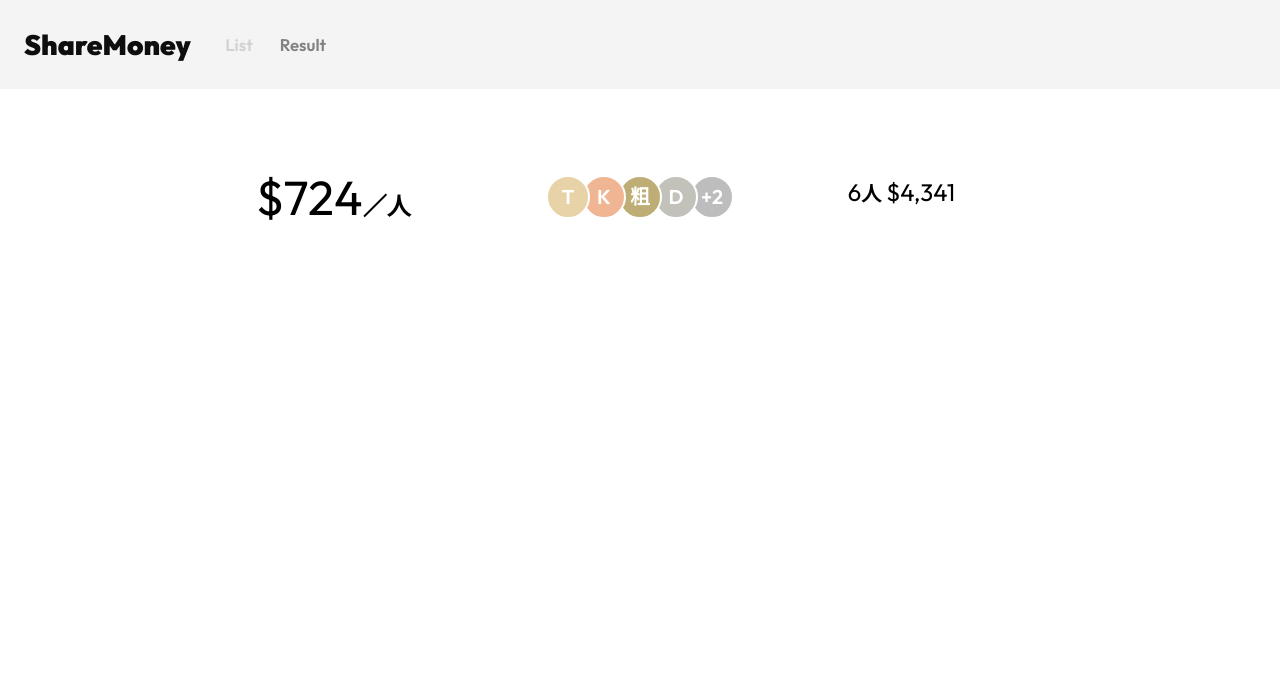
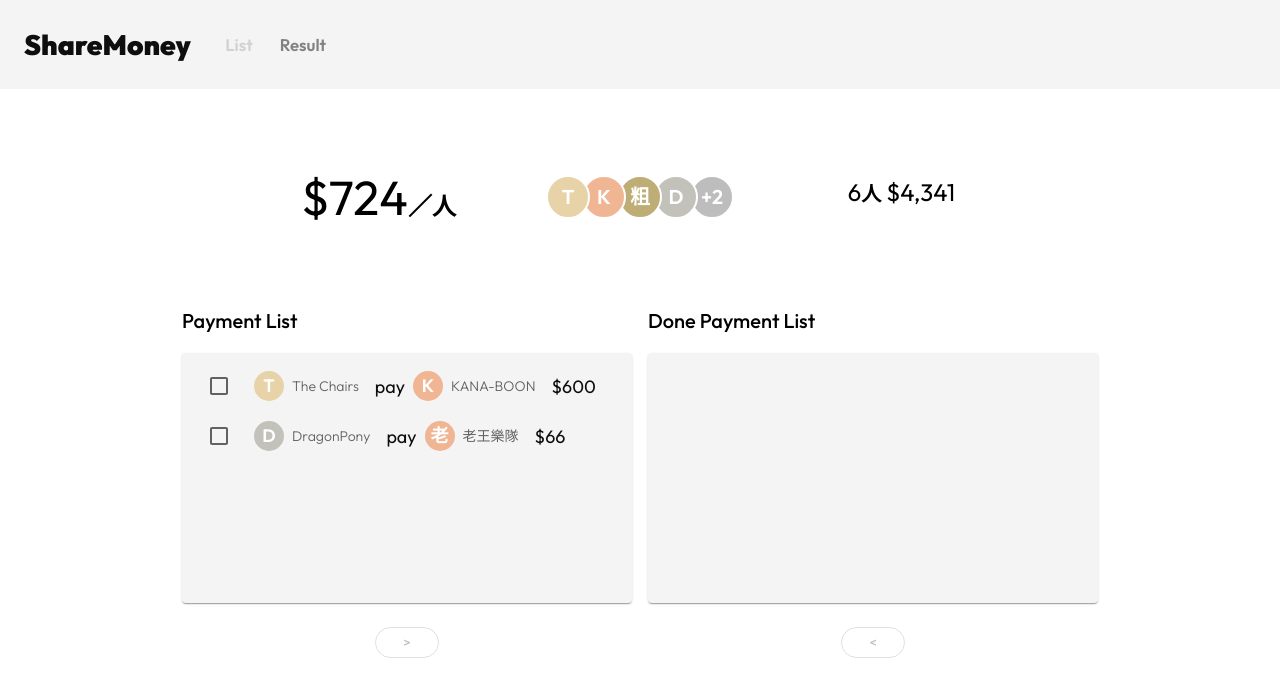
Before and after one commit to a03993/share-money-app, a React (Create React App) app: page / in a window 1280 px wide. Both pictures are taken after a click on the button "Result". Shown: the top 696 px of the page. Built offline with nearby package versions, Linux system fonts and the light colour scheme; the HTML template or start-up script is replaced by a standard one.

Commit message:
feat: create PaymentList and PaymentTransferList components and update result page

```diff
--- /dev/null
+++ b/src/components/PaymentList.js
@@ -0,0 +1,85 @@
+import React from "react";
+import {
+  List,
+  ListItemButton,
+  ListItemIcon,
+  ListItemText,
+  Checkbox,
+  Paper,
+  Avatar,
+} from "@mui/material";
+
+import { paymentListStyle } from "../styles/paymentListStyle";
+
+const PaymentList = ({ items, paymentDetails, checked, handleToggle }) => (
+  <Paper sx={{ width: 450, height: 250, overflow: "auto", marginTop: 2 }}>
+    <List dense component="div" role="list">
+      {items.map((value) => {
+        const labelId = `transfer-list-item-${value}-label`;
+        const paymentDetail = paymentDetails[value];
+
+        return (
+          <ListItemButton
+            key={value}
+            role="listitem"
+            onClick={handleToggle(value)}
+          >
+            <ListItemIcon>
+              <Checkbox
+                checked={checked.includes(value)}
+                tabIndex={-1}
+                disableRipple
+                inputProps={{
+                  "aria-labelledby": labelId,
+                }}
+              />
+            </ListItemIcon>
+            <ListItemText
+              id={labelId}
+              primary={
+                <span
+                  style={{
+                    display: "flex",
+                    alignItems: "center",
+                    fontSize: 18,
+                    fontWeight: 400,
+                  }}
+                >
+                  <Avatar
+                    sx={{
+                      ...paymentListStyle.avatarStyle,
+                      backgroundColor: paymentDetail.payer.avatarColor,
+                    }}
+                  >
+                    {paymentDetail.payer.name[0]}
+                  </Avatar>
+                  <ListItemText
+                    secondary={paymentDetail.payer.name}
+                    className="expense-amount"
+                  />
+                  {"pay"}
+                  <Avatar
+                    sx={{
+                      ...paymentListStyle.avatarStyle,
+                      backgroundColor: paymentDetail.payee.avatarColor,
+                      marginLeft: 1,
+                    }}
+                  >
+                    {paymentDetail.payee.name[0]}
+                  </Avatar>
+                  <ListItemText
+                    secondary={paymentDetail.payee.name}
+                    className="expense-amount"
+                  />
+                  {`$${paymentDetail.amount}`}
+                </span>
+              }
+            />
+          </ListItemButton>
+        );
+      })}
+    </List>
+  </Paper>
+);
+
+export default PaymentList;
--- /dev/null
+++ b/src/components/PaymentTransferList.js
@@ -0,0 +1,92 @@
+import { useState } from "react";
+import { Grid, Button, Typography } from "@mui/material";
+
+import PaymentList from "./PaymentList";
+
+const getDifference = (source, target) =>
+  source.filter((item) => !target.includes(item));
+const getIntersection = (source, target) =>
+  source.filter((item) => target.includes(item));
+
+export default function PaymentTransferList({ paymentDetails }) {
+  const [checked, setChecked] = useState([]);
+  const [left, setLeft] = useState(paymentDetails.map((_, index) => index));
+  const [right, setRight] = useState([]);
+
+  const leftChecked = getIntersection(checked, left);
+  const rightChecked = getIntersection(checked, right);
+
+  const handleToggle = (item) => () => {
+    setChecked((prevChecked) =>
+      prevChecked.includes(item)
+        ? prevChecked.filter((i) => i !== item)
+        : [...prevChecked, item]
+    );
+  };
+
+  const moveCheckedItems = (from, to, checkedItems, setFrom, setTo) => {
+    setTo(to.concat(checkedItems));
+    setFrom(getDifference(from, checkedItems));
+    setChecked(getDifference(checked, checkedItems));
+  };
+
+  const handleCheckedRight = () =>
+    moveCheckedItems(left, right, leftChecked, setLeft, setRight);
+  const handleCheckedLeft = () =>
+    moveCheckedItems(right, left, rightChecked, setRight, setLeft);
+
+  return (
+    <Grid
+      container
+      spacing={2}
+      sx={{ justifyContent: "center", alignItems: "center" }}
+    >
+      <Grid item>
+        <Typography variant="h6" align="left">
+          Payment List
+        </Typography>
+        <PaymentList
+          items={left}
+          paymentDetails={paymentDetails}
+          checked={checked}
+          handleToggle={handleToggle}
+        />
+        <Grid container direction="column" sx={{ alignItems: "center" }}>
+          <Button
+            sx={{ m: 3 }}
+            variant="outlined"
+            size="small"
+            onClick={handleCheckedRight}
+            disabled={leftChecked.length === 0}
+            aria-label="move selected right"
+          >
+            &gt;
+          </Button>
+        </Grid>
+      </Grid>
+      <Grid item>
+        <Typography variant="h6" align="left">
+          Done Payment List
+        </Typography>
+        <PaymentList
+          items={right}
+          paymentDetails={paymentDetails}
+          checked={checked}
+          handleToggle={handleToggle}
+        />
+        <Grid container direction="column" sx={{ alignItems: "center" }}>
+          <Button
+            sx={{ m: 3 }}
+            variant="outlined"
+            size="small"
+            onClick={handleCheckedLeft}
+            disabled={rightChecked.length === 0}
+            aria-label="move selected left"
+          >
+            &lt;
+          </Button>
+        </Grid>
+      </Grid>
+    </Grid>
+  );
+}
--- a/src/components/ResultPage.js
+++ b/src/components/ResultPage.js
@@ -1,45 +1,27 @@
 import { Box, Grid } from "@mui/material";
+
 import AverageAmount from "./AverageAmount";
 import MemberAvatars from "./MemberAvatars";
+import PaymentTransferList from "./PaymentTransferList";
 import SummarySection from "./SummarySection";
-import { expenseData, totalAmount } from "../mock/mockData";
+
+import { expenseData, totalAmount, paymentDetails } from "../mock/mockData";
+import { resultPageStyle } from "../styles/resultPageStyle";
 
 const averageAmountPerPerson = Math.round(totalAmount / expenseData.length);
 
 export default function ResultPage() {
   return (
-    <Box
-      sx={{
-        maxWidth: {
-          xs: "80%",
-          sm: "70%",
-          lg: "60%",
-        },
-        mx: "auto",
-        mt: 10,
-      }}
-    >
+    <>
+      <Box sx={resultPageStyle.container}>
         <Grid container spacing={2} alignItems="center">
-        <Grid
-          item
-          xs={12}
-          md={4}
-          sx={{ textAlign: { xs: "center", md: "left" } }}
-        >
+          <Grid item xs={12} md={4} sx={resultPageStyle.centerAlign}>
             <AverageAmount amount={averageAmountPerPerson} />
           </Grid>
-        <Grid
-          item
-          xs={12}
-          md={4}
-          sx={{
-            display: "flex",
-            justifyContent: "center",
-          }}
-        >
+          <Grid item xs={12} md={4} sx={resultPageStyle.centerAlign}>
             <MemberAvatars members={expenseData} />
           </Grid>
-        <Grid item xs={12} md={4}>
+          <Grid item xs={12} md={4} sx={resultPageStyle.centerAlign}>
             <SummarySection
               page="result"
               expenseData={expenseData}
@@ -48,5 +30,9 @@ export default function ResultPage() {
           </Grid>
         </Grid>
       </Box>
+      <Box>
+        <PaymentTransferList paymentDetails={paymentDetails} />
+      </Box>
+    </>
   );
 }
--- /dev/null
+++ b/src/styles/paymentListStyle.js
@@ -0,0 +1,12 @@
+export const paymentListStyle = {
+  avatarStyle: {
+    width: 30,
+    height: 30,
+    fontSize: 18,
+    marginRight: 1,
+  },
+  secondaryTextStyle: {
+    fontSize: 14,
+    color: "gray",
+  },
+};
--- /dev/null
+++ b/src/styles/resultPageStyle.js
@@ -0,0 +1,18 @@
+export const resultPageStyle = {
+  container: {
+    maxWidth: {
+      xs: "80%",
+      sm: "70%",
+      lg: "60%",
+    },
+    mx: "auto",
+    mt: 10,
+    mb: 10,
+  },
+  centerAlign: {
+    display: "flex",
+    justifyContent: "center",
+    alignItems: "center",
+    height: "100%",
+  },
+};
```
Lines whose indentation alone changed are shown as unchanged.
